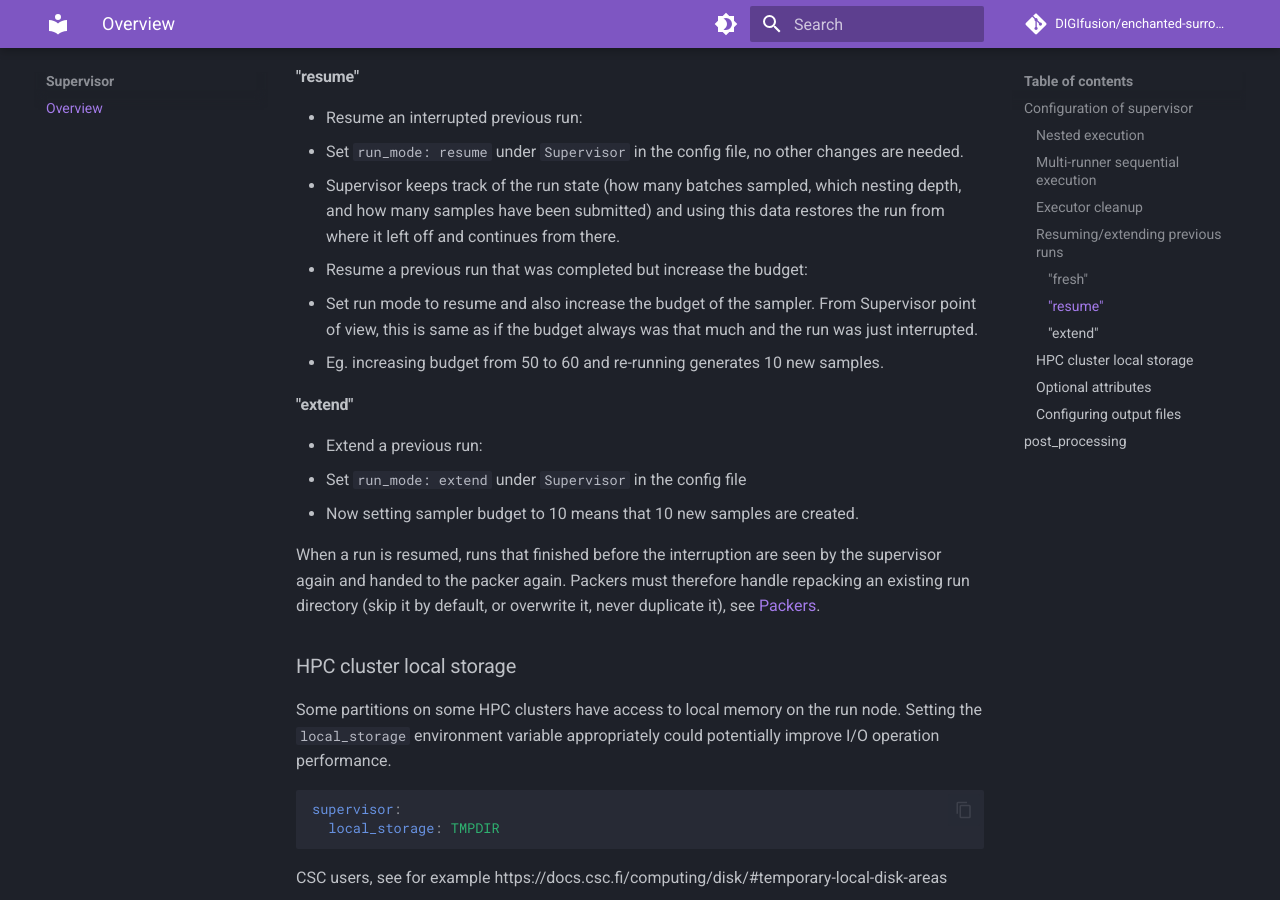
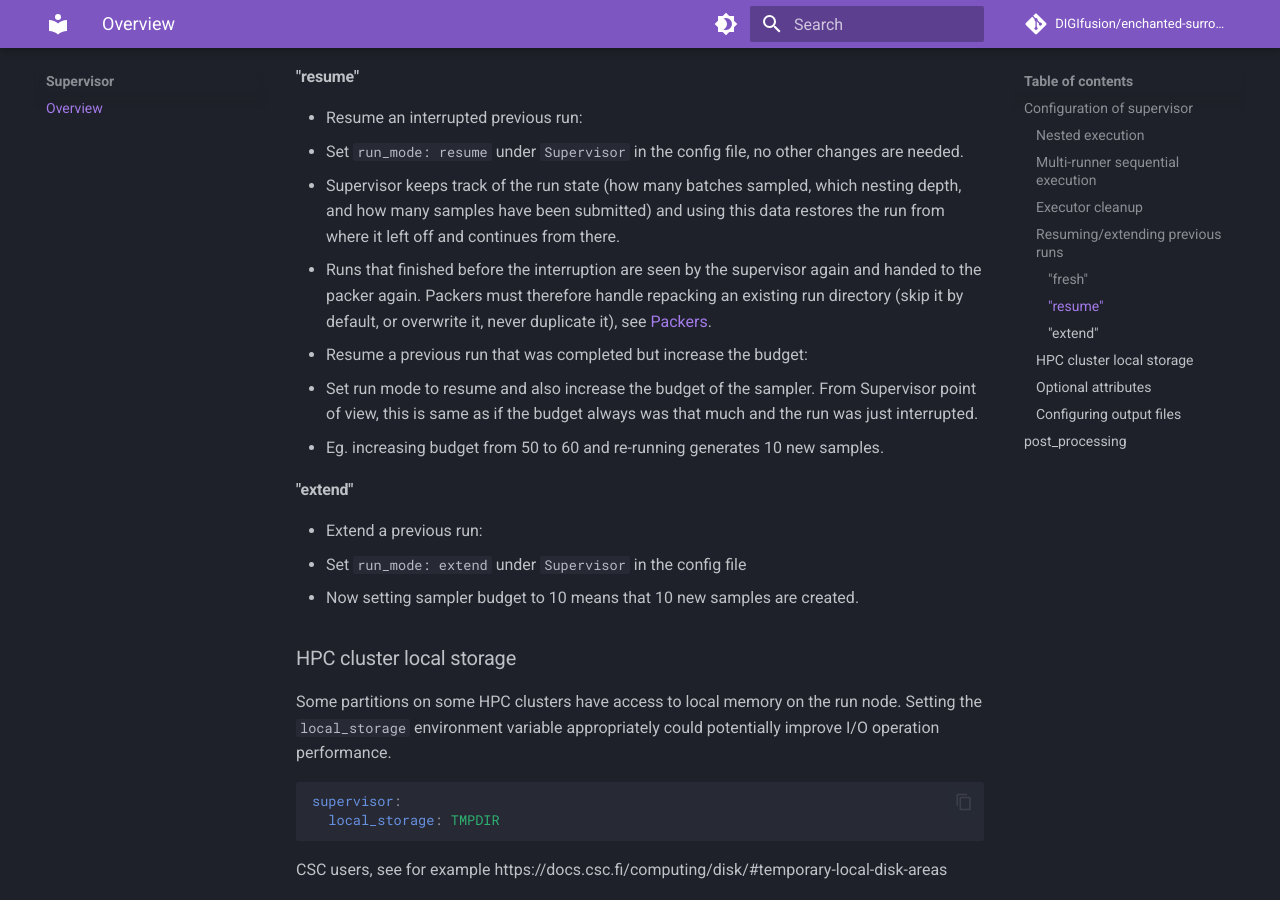
Before and after one commit to DIGIfusion/enchanted-surrogates, an MkDocs documentation site: the page built from docs/supervisor.md, in a window 1280 px wide and 900 px high, scrolled down 3499 px. Built offline with MkDocs 1.6.1 and Material for MkDocs 9.7.7, drawn with Linux system fonts in a browser that asks for light colours; comment, search, counter and statistics services are not loaded; part of the change alters nothing that is shown.

Commit message:
docs: put the packer note in the resume section
Co-Authored-By: Claude Sonnet 5.5 <noreply@anthropic.com>

```diff
--- a/docs/supervisor.md
+++ b/docs/supervisor.md
@@ -129,6 +129,10 @@ Normal run and the default
     nesting depth, and how many samples have been submitted) and using this data
     restores the run from where it left off and continues from there.
 
+- Runs that finished before the interruption are seen by the supervisor again and handed to
+  the packer again. Packers must therefore handle repacking an existing run directory (skip
+  it by default, or overwrite it, never duplicate it), see [Packers](packers.md).
+
 - Resume a previous run that was completed but increase the budget:
   - Set run mode to resume and also increase the budget of the sampler. From
     Supervisor point of view, this is same as if the budget always was that much
@@ -140,11 +144,6 @@ Normal run and the default
 - Extend a previous run:
   - Set `run_mode: extend` under `Supervisor` in the config file
   - Now setting sampler budget to 10 means that 10 new samples are created.
-
-When a run is resumed, runs that finished before the interruption are seen by the
-supervisor again and handed to the packer again. Packers must therefore handle repacking
-an existing run directory (skip it by default, or overwrite it, never duplicate it), see
-[Packers](packers.md).
 
 ### HPC cluster local storage
 
```
